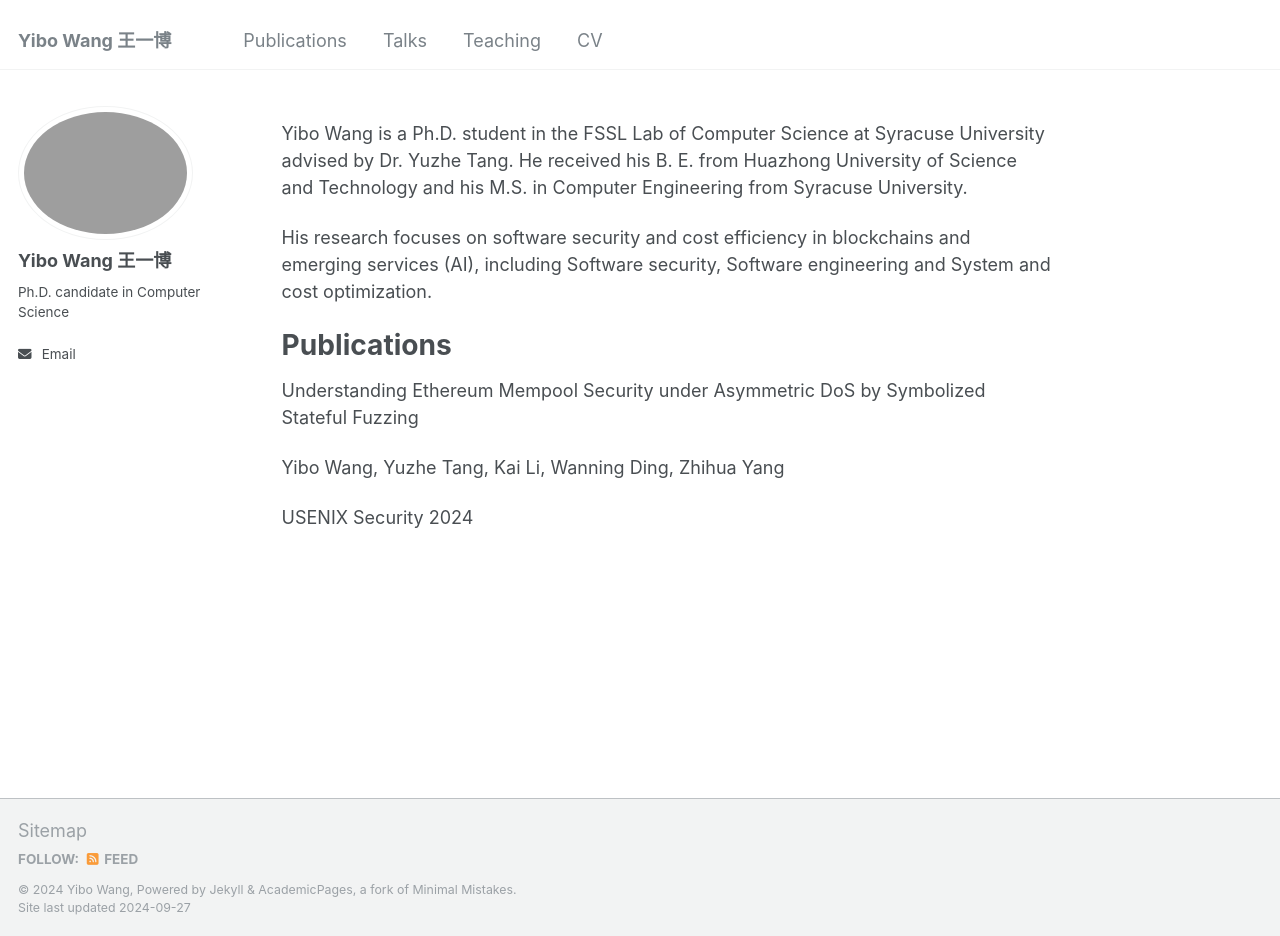
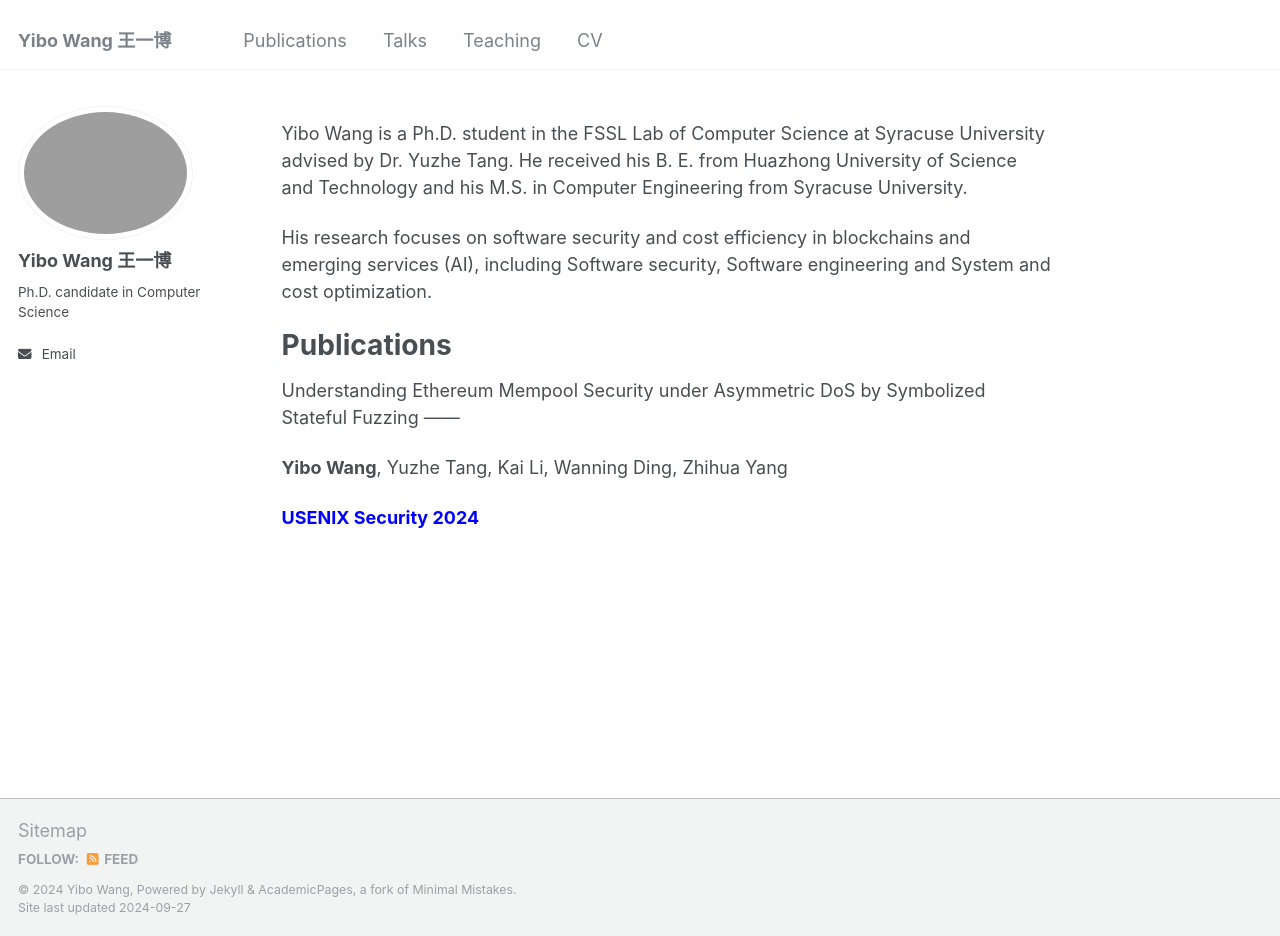
Before and after one commit to wangyibo0308/wangyibo0308.github.io, a Jekyll site: the page built from _pages/about.md, in a window 1280 px wide and 936 px high. Built offline with Jekyll 4.4.1, drawn with Linux system fonts in a browser that asks for light colours.

Commit message:
Update about.md

```diff
--- a/_pages/about.md
+++ b/_pages/about.md
@@ -15,8 +15,8 @@ His research focuses on software security and cost efficiency in blockchains and
 Publications
 ======
 Understanding Ethereum Mempool Security under Asymmetric DoS by Symbolized Stateful Fuzzing
+------
 
+**Yibo Wang**, Yuzhe Tang, Kai Li, Wanning Ding, Zhihua Yang
 
-Yibo Wang, Yuzhe Tang, Kai Li, Wanning Ding, Zhihua Yang
-
-USENIX Security 2024
+**<span style="color: blue;">USENIX Security 2024</span>**
```
